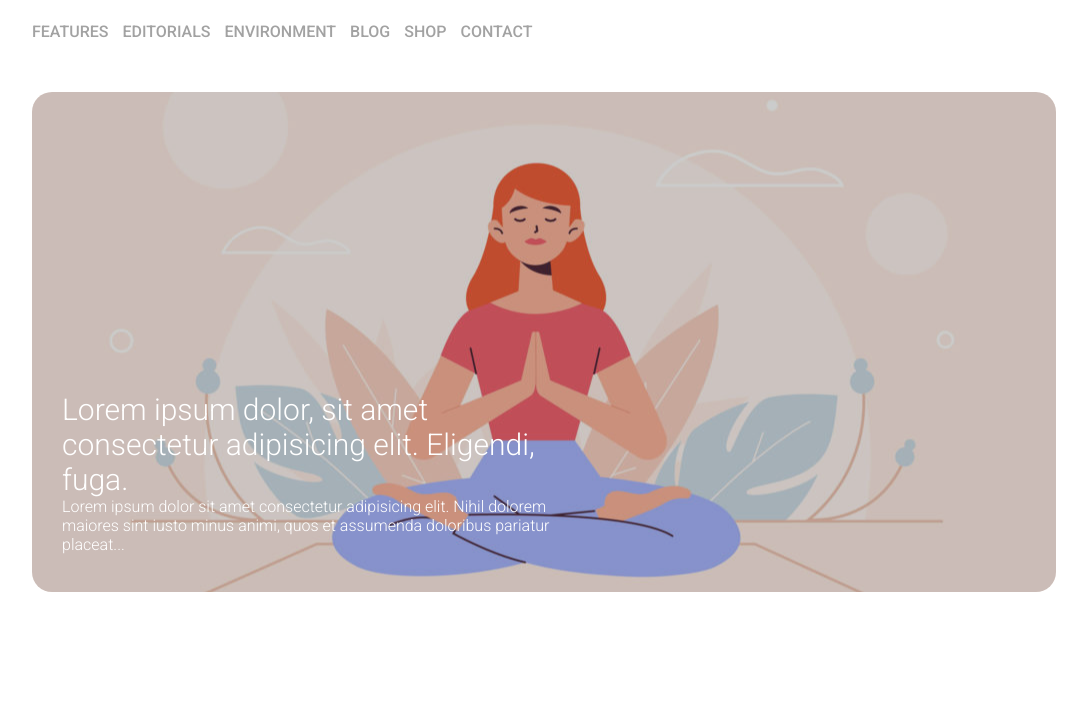
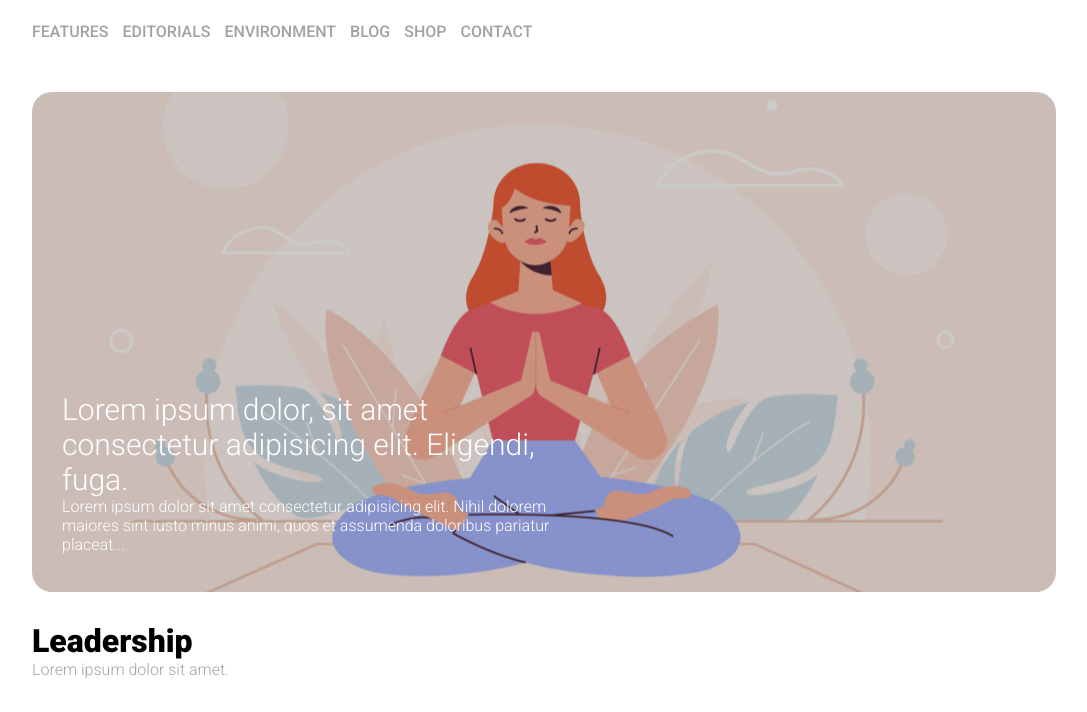
Before and after one commit to rizzamatteo96/htmlcss-wp, a plain HTML site: page index.html in a window 1280 px wide. Shown: the part 88-800 px from the top of the page, without its empty margins (96-1183 px from the left). Drawn offline with Linux system fonts and the light colour scheme.

Commit message:
add main top content

```diff
--- a/css/style.css
+++ b/css/style.css
@@ -14,6 +14,13 @@ body{
     width: 80%;
     margin: 10px auto;
 }
+
+.clearfix::after{
+    content: '';
+    display: table;
+    clear: both;
+}
+
 
 /* --- header --- */
 .header-top img{
@@ -45,7 +52,7 @@ header nav ul li a{
 
 /* --- jumbotron --- */
 .jumbotron{
-    margin: 10px 0;
+    margin: 10px 0 30px 0;
     background-image: url(../img/banner.jpg);
     height: 500px;
     background-size: cover;
@@ -72,10 +79,10 @@ header nav ul li a{
 
 
 /* --- main container --- */
-.clearfix::after{
-    content: '';
-    display: table;
-    clear: both;
+
+.top-cont span{
+    color: #a2a2a2;
+    font-weight: 300;
 }
 
 .float-l{
--- a/index.html
+++ b/index.html
@@ -55,7 +55,10 @@
             <!-- inizio della main section -->
             <div class="main-container">
                 <!-- inizio contenitore top -->
-                <div class="top-cont"></div>
+                <div class="top-cont">
+                    <h1>Leadership</h1>
+                    <span>Lorem ipsum dolor sit amet.</span>
+                </div>
                 <!-- fine contenitore top -->
 
                 <!-- inizio contenitore del contenuto principale -->
```
